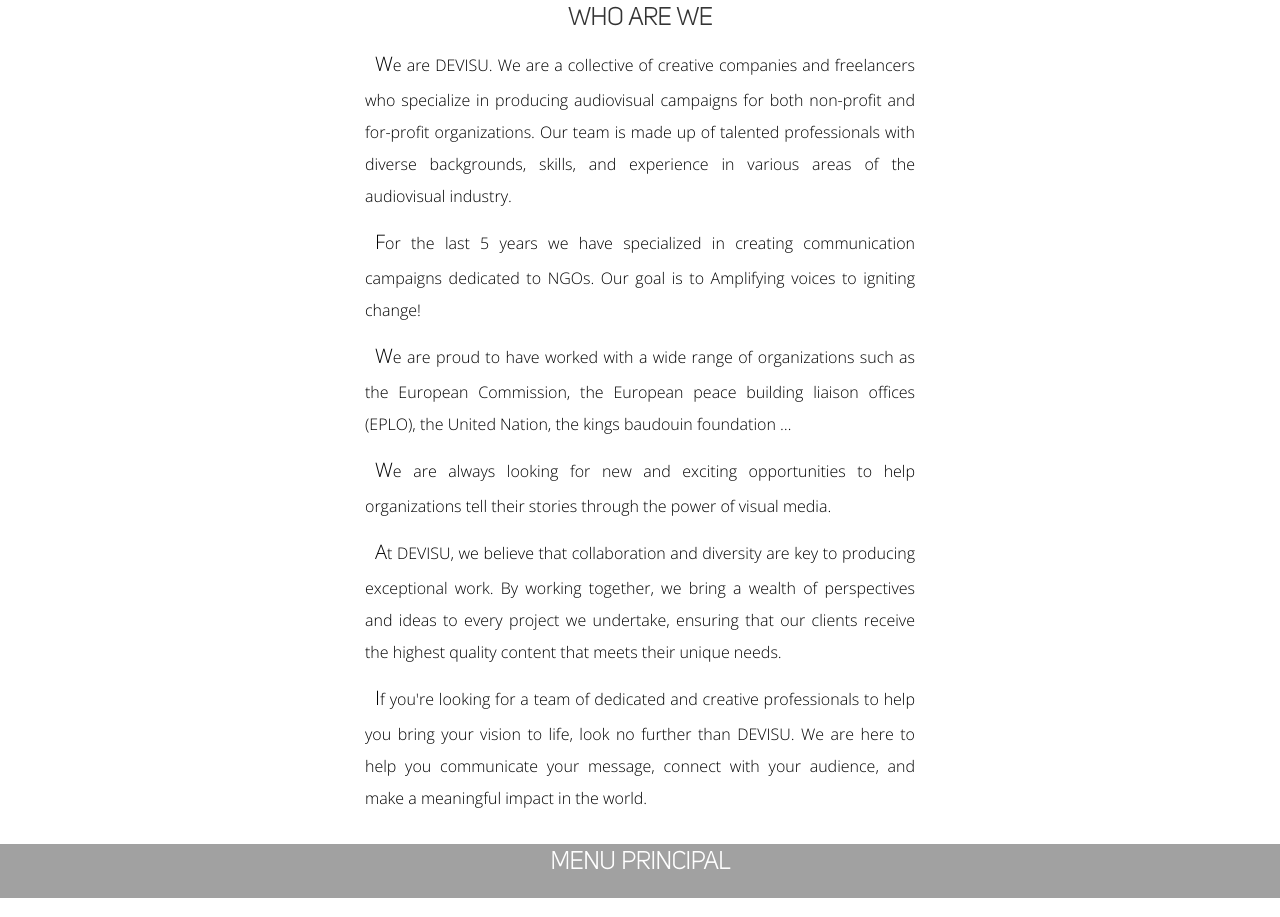
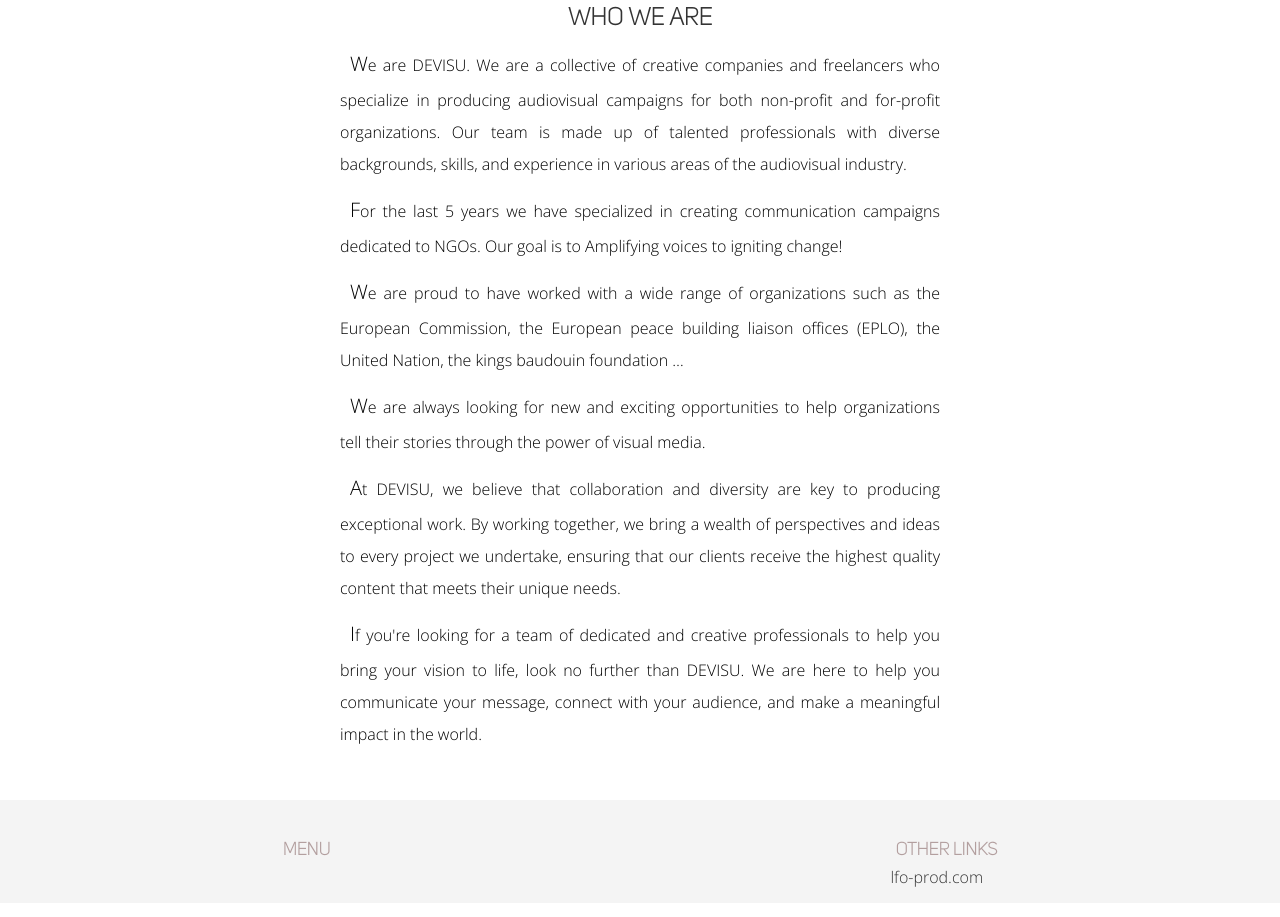
Before and after one commit to wawatusee/devisu-collective, a PHP site: template inc/pages/who.php in a window 1280 px wide. Run offline with PHP 8.4, Linux system fonts and the light colour scheme; the template is opened without the code that fills it, so the values that code supplies are empty.

Commit message:
Footer et balise p

```diff
--- a/inc/footer.php
+++ b/inc/footer.php
@@ -3,16 +3,13 @@
 
             <div class="footerNav">
                 <nav class="navfooterbloc">
-                    <h2>Menu principal</h2>
+                    <h2>Menu</h2>
                     <?php echo $menuMain_view?>
                 </nav>
-                <!--<nav class="navfooterbloc">
-                    <h2>Ils en parlent</h2>
-                    <a href="https://youtu.be/h3RULNKo_wo" target="_blank" rel="noopener noreferrer">TASTED by Andreas Larsson</a>
-                    <a href="https://www.hachette-vins.com/guide-vins/producteurs/47281/scea-behaghel-ch-peyrines/" target="_blank" rel="noopener noreferrer">Hachette vins</a>
-                    <a href="https://www.concourslyon.com/wine/33873/chateau-peyrines" target="_blank" rel="noopener noreferrer">Concours international de lyon</a>
-                    <a href="https://agriculture.gouv.fr/la-haute-valeur-environnementale-une-mention-valorisante-pour-les-agriculteurs-et-leurs-pratiques" target="_blank" rel="noopener noreferrer">Haute valeur environnementale</a>
-                </nav>-->
+                <nav class="navfooterbloc">
+                    <h2>Other links</h2>
+                    <a href="https://lfo-prod.com/public/index.php" target="_blank" rel="noopener noreferrer">lfo-prod.com</a>
+                </nav>
             </div>
     </section>
 </footer>
--- a/inc/pages/who.php
+++ b/inc/pages/who.php
@@ -1,5 +1,5 @@
 <section class="who">
-<h2>WHO ARE WE</h2>
+<h2>WHO WE ARE</h2>
 <p>We are DEVISU. We are a collective of creative companies and freelancers who specialize in producing audiovisual campaigns for both non-profit and for-profit organizations. Our team is made up of talented professionals with diverse backgrounds, skills, and experience in various areas of the audiovisual industry.</p>
 <p>For the last 5 years we have specialized in creating communication campaigns dedicated to NGOs. Our goal is to Amplifying voices to igniting change!</p>
 <p>We are proud to have worked with a wide range of organizations such as the European Commission, the European peace building liaison offices (EPLO), the United Nation, the kings baudouin foundation …</p>
--- a/public/css/footer.css
+++ b/public/css/footer.css
@@ -1,7 +1,8 @@
 /*Footer*/
 footer{
     color:var(--main-clear-color);
-    margin-top: 30px;
+    margin-top: 50px;
+
   }
   footer{
     font-family: "myFirstFont",Times, Times New Roman, serif;
@@ -17,8 +18,8 @@ margin-bottom: 5px ;
 }
 
 #sitemap h2{
-color: white;
-font-family: "myTitleFont";
+color: #72494980;
+margin-top: 40px;
 }
 
 .footerNav{
@@ -31,10 +32,13 @@ margin-bottom: var(--standartspace);
 .navfooterbloc{
 margin-bottom: 15px;
 }
+.navfooterbloc>h2{
+  font-size: 1.1em;
+}
 .navfooterbloc a{
 display: block;
 text-decoration: none;
-color: var(--main-clear-color);
+color: var(--main-dark-color);
 /**/
 }
 .navfooterbloc a:hover{
--- a/public/css/main.css
+++ b/public/css/main.css
@@ -10,13 +10,13 @@ p{
   margin-left: auto; /* Centrer le paragraphe horizontalement */
   margin-right: auto;
   margin-top: 10px;
+  margin-bottom: 10px;
   line-height: 2;
   text-align: justify;
 }
 p::first-letter {
   /* Propriétés de mise en forme pour la première lettre */
   font-size: 125%; /* Taille de la police */
-
   margin-left: 0.5em; /* Marge à droite pour décaler */
 }
 /*who*/
@@ -142,7 +142,7 @@ min-width: 80%;max-width: 400px;
 /* Le contenu de la modale */
 .modal-dialog .modal-content {
 margin: auto;
-background-color: var(--grey-clear-color);
+background-color: var(--main-clear-color);
 position: relative;
 padding: 0;
 outline: 0;
@@ -160,7 +160,7 @@ text-decoration: none;
 float: right;
 font-size: 35px;
 font-weight: bold;
-color: #fff;
+color: var(--main-dark-color);
 }
 
 .closebtn:hover,
--- a/public/css/menu.css
+++ b/public/css/menu.css
@@ -8,6 +8,8 @@
   }
   .responsiveMenu{
     font-family: "myTitleFont",Times, Times New Roman, serif;
+    margin-top: 25px;
+    margin-bottom: 25px;
   }
   .responsiveMenu a {
     float: left;
--- a/public/css/style.css
+++ b/public/css/style.css
@@ -12,13 +12,13 @@
 :root{
     --main-dark-color:#333;
     --main-clear-color:#f5F5F5;
-    --first-color:#A1A1A1;
+    --first-color:#eeeded33;
     --grey-clear-color:#a8a9ad;
     --pink-color:#cc6666;
     --blue-color:#56b4b7;
     --green-color:#87b748;
     --rs-bckgrnd-img:url("../img/deco/logo-rs_30px.png");
-    --chapter-maxwidth:550px;
+    --chapter-maxwidth:600px;
 }
 /*Fonts*/
 @font-face{
```
Also changed, not shown: json/menus.json (+4 -4 lines).
